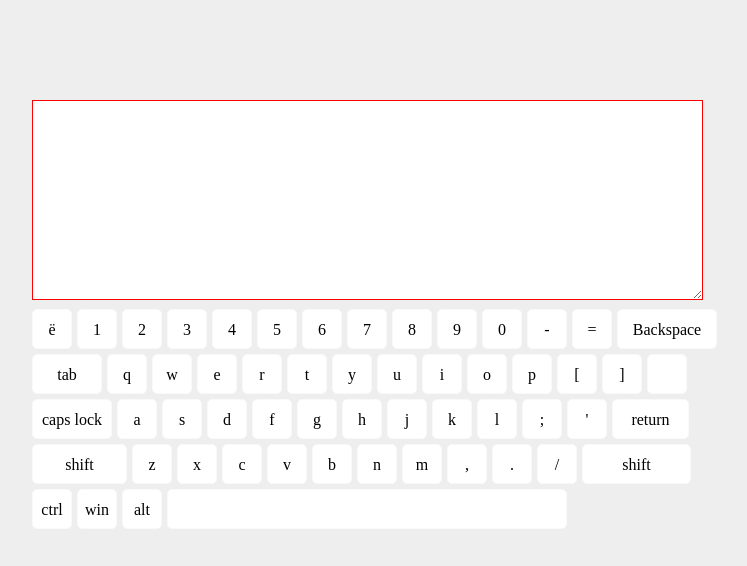
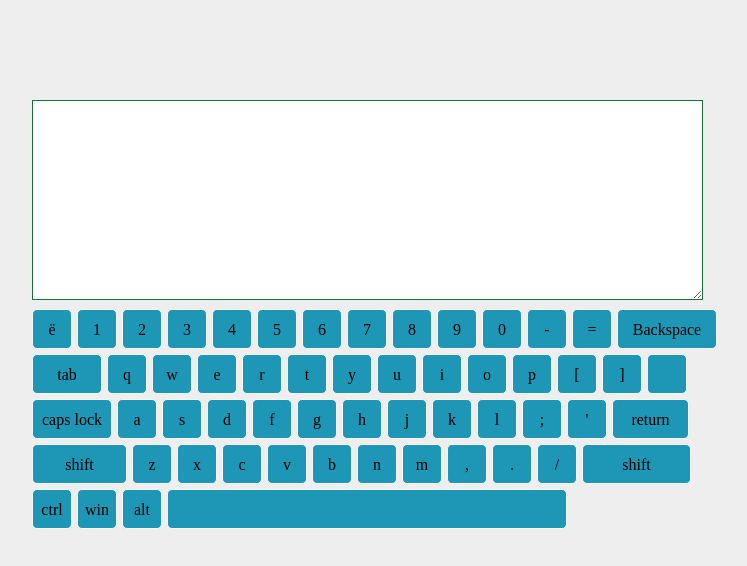
Before and after one commit to oleksandr-yehorov/codejam-virtual-keyboard, a website built with webpack: page index.html in a window 1280 px wide. Shown: the whole page, without its empty margins (258-1005 px from the left). Built offline with nearby package versions, Linux system fonts and the light colour scheme.

Commit message:
fix: change styles

```diff
--- a/src/scss/style.scss
+++ b/src/scss/style.scss
@@ -26,7 +26,7 @@ body {
 
 .textarea:focus {
     outline: none;
-    border: 1px solid red;
+    border: 1px solid rgb(27, 112, 52);
 }
 
 .keyboard {
@@ -42,7 +42,7 @@ body {
     height: 40px;
     line-height: 40px;
     text-align: center;
-    background: #fff;
+    background: rgb(30, 151, 182);
     border: 1px solid #f9f9f9;
     border-radius: 5px;
 }
@@ -97,7 +97,7 @@ body {
     left: 1px;
     color: #FFF;
     border-color: #e5e5e5;
-    background-color: red;
+    background-color: rgba(37, 198, 204, 0.945);
     cursor: pointer;
   }
 
@@ -107,6 +107,6 @@ body {
     left: 1px;
     color: #fff;
     border-color: #e5e5e5;
-    background-color: red !important;
+    background-color: rgb(19, 221, 86) !important;
     cursor: pointer;
   }
```
